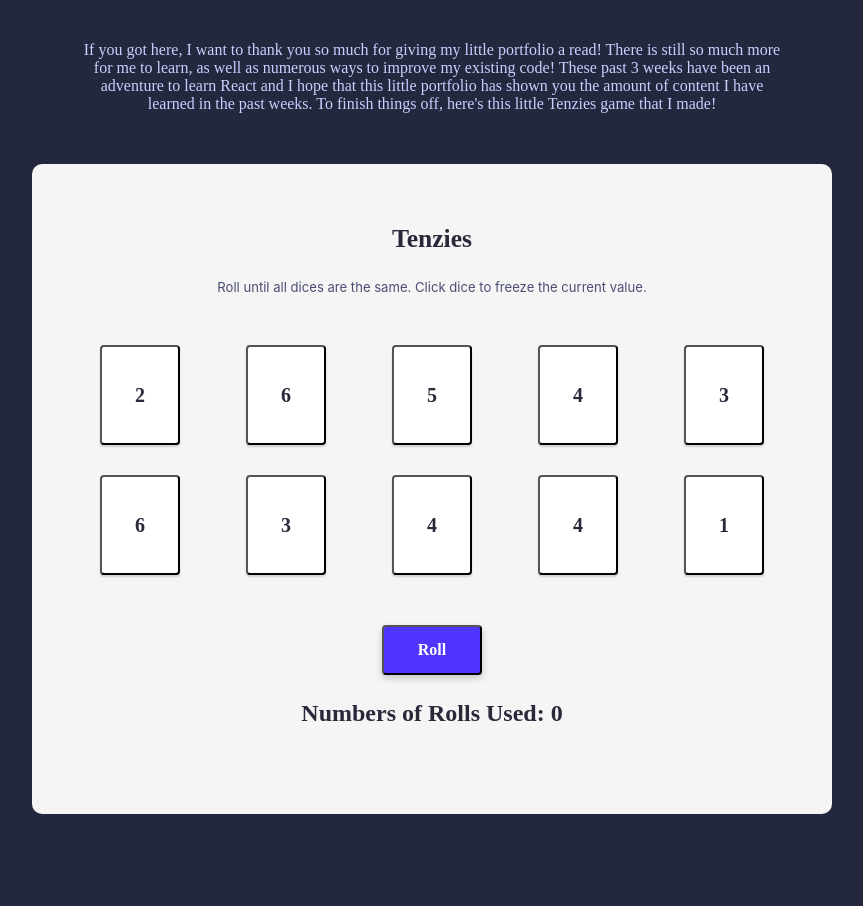
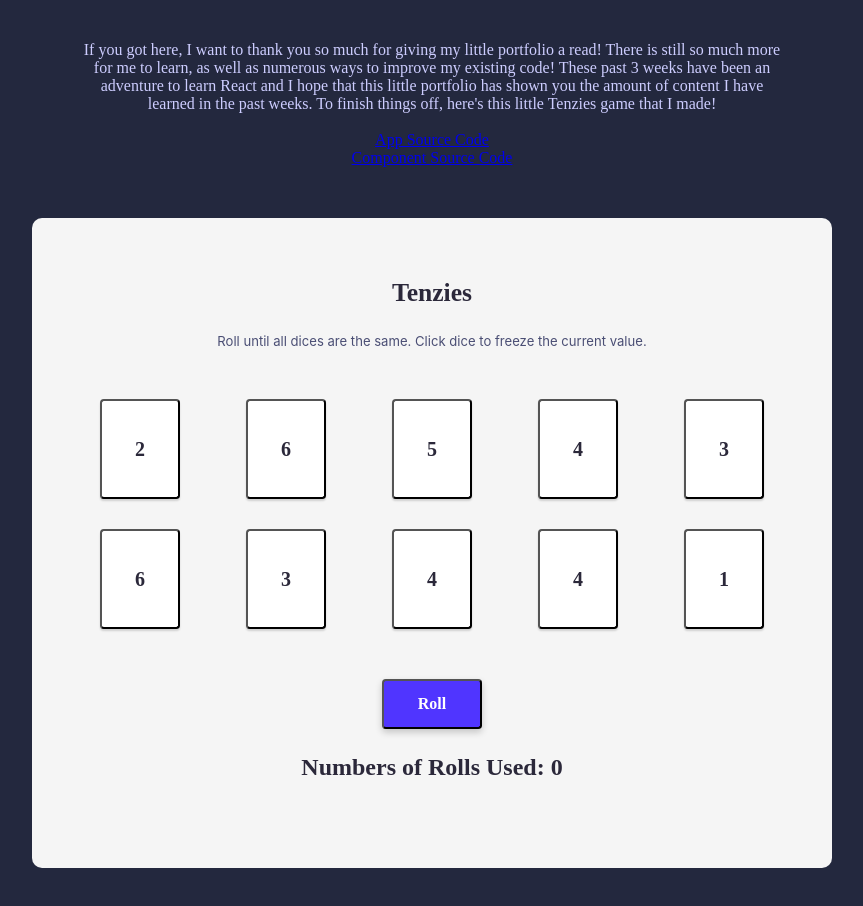
Before and after one commit to andydo1998/react-portfolio, a React (Create React App) app: page / in a window 1280 px wide. Shown: the part 4160-5066 px from the top of the page, without its empty margins (208-1071 px from the left). Before the commit the page ends 5032 px from the top, so only its background shows below. Built offline with nearby package versions, Linux system fonts and the light colour scheme; no server answers.

Commit message:
Adjusted text position

```diff
--- a/src/Components/Section_4.js
+++ b/src/Components/Section_4.js
@@ -14,6 +14,10 @@ export default function Section_4() {
                     of content I have learned in the past weeks. To finish things off, here's this little Tenzies game
                     that I made!
                     <br />
+                    <br />
+                    <a href="https://github.com/andydo1998/react-portfolio/blob/master/src/Apps/Tenzies.js">App Source Code</a>
+                    <br />
+                    <a href="https://github.com/andydo1998/react-portfolio/tree/master/src/Components/Tenzies">Component Source Code</a>
                 </p>
             </div>
             <div className="tenzies--container">
--- a/src/index.css
+++ b/src/index.css
@@ -487,11 +487,11 @@ input {
 }
 
 .bottom {
-    top: 3880px;
+    margin-top: 23%;
 }
 
 .top {
-    top: 3560px;
+    margin-bottom: 23%;
 }
 
 .section_4--container {
```
